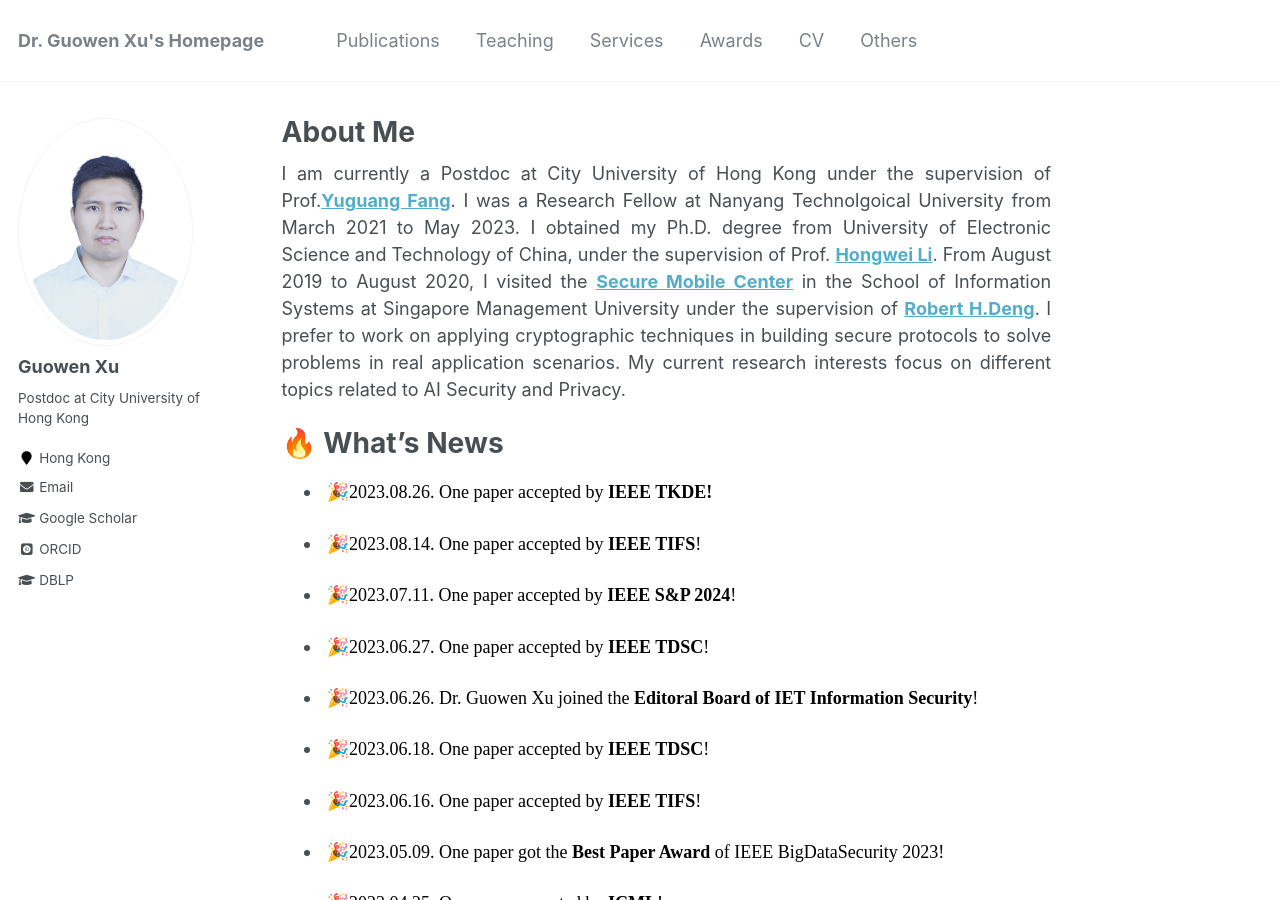
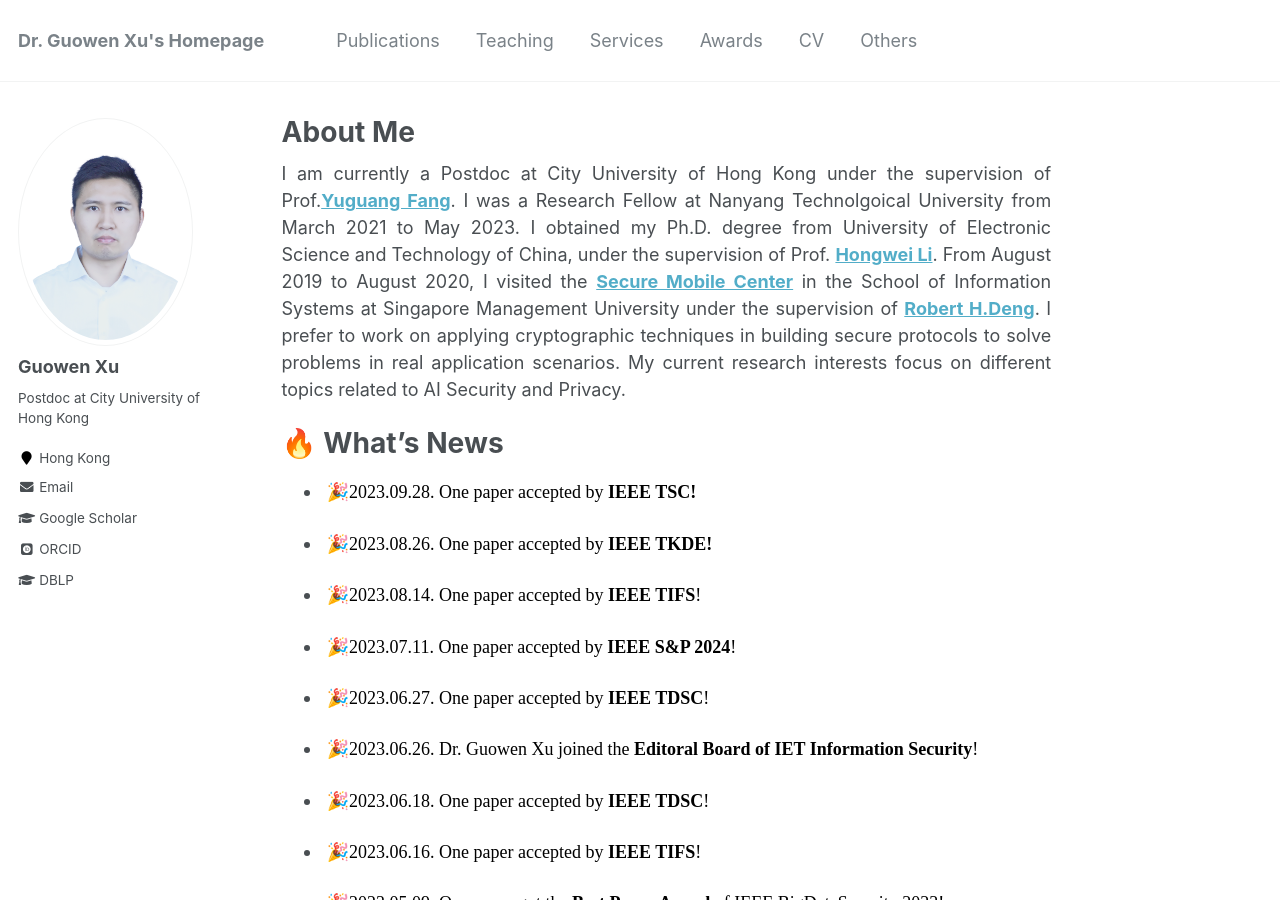
Before and after one commit to Guowen-xu/guowen-xu.github.io, a Jekyll site: the page built from _pages/about.md, in a window 1280 px wide and 900 px high. Built offline with Jekyll 4.4.1, drawn with Linux system fonts in a browser that asks for light colours; some web fonts are replaced.

Commit message:
Update about.md

```diff
--- a/_pages/about.md
+++ b/_pages/about.md
@@ -13,6 +13,7 @@ redirect_from:
 
   🔥 What's News
 ======
+- <p align="justify"> &nbsp;🎉<font face="Times New Roman" color=black size=4>2023.09.28. One paper accepted by <b>IEEE TSC!</b></font></p>
 - <p align="justify"> &nbsp;🎉<font face="Times New Roman" color=black size=4>2023.08.26. One paper accepted by <b>IEEE TKDE!</b></font></p>
 - <p align="justify">&nbsp;🎉<font face="Times New Roman" color=black size=4>2023.08.14. One paper accepted by <b>IEEE TIFS</b>!</font></p>
 -  <p align="justify">&nbsp;🎉<font face="Times New Roman" color=black size=4>2023.07.11. One paper  accepted by  <b>IEEE S&P 2024</b>!</font></p>
```
